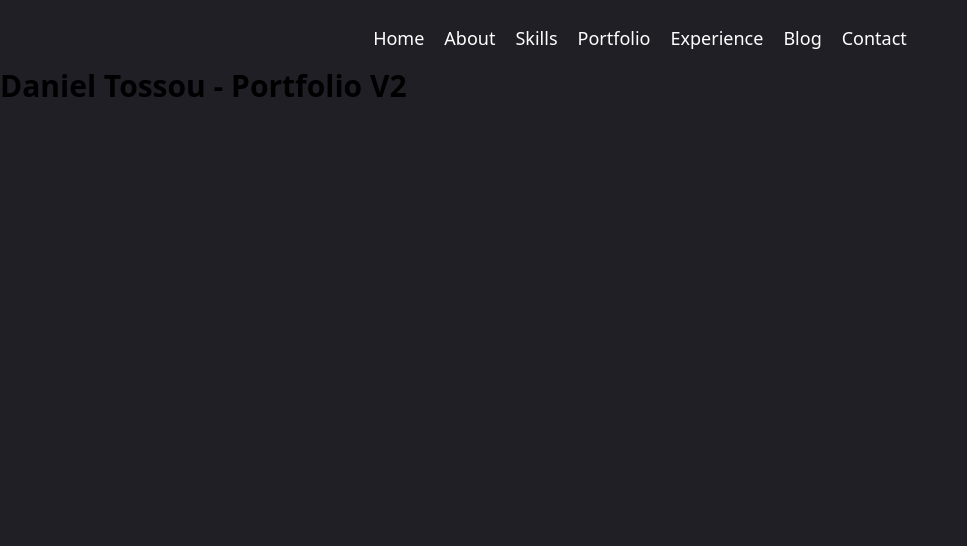
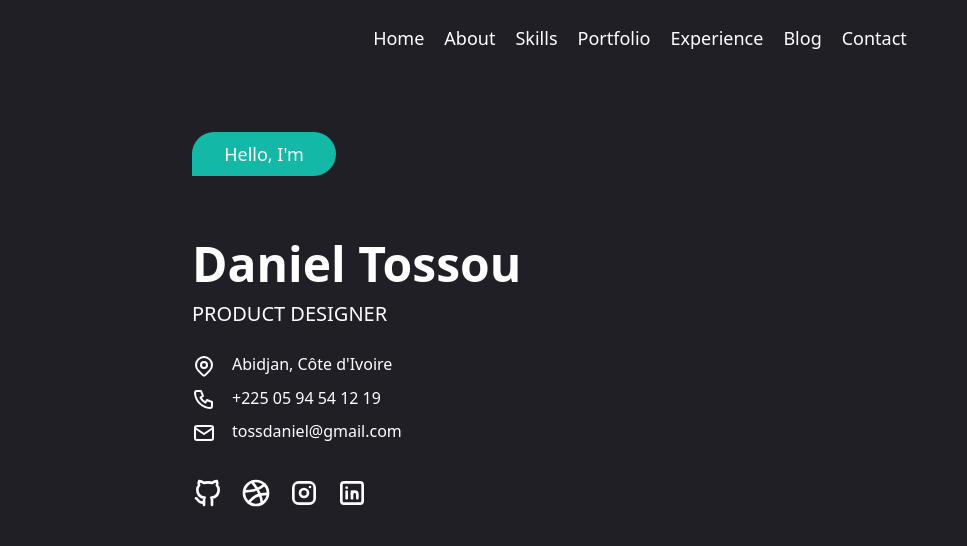
Before and after one commit to danthebest/portfolio_v2, a Gatsby site: page / in a window 1280 px wide. Shown: the whole page, without its empty margins (0-967 px from the left). Built offline with nearby package versions, Linux system fonts and the light colour scheme; Gatsby itself is replaced by a stand-in of ours.

Commit message:
Starting the header section Created the left part of Header

```diff
--- /dev/null
+++ b/src/components/Header.js
@@ -0,0 +1,167 @@
+import * as React from "react";
+
+const Header = () => {
+  return (
+    <div className="mt-20 text-white">
+      <div className="grid grid-cols-2 gap-4">
+        <div className="ml-48">
+          <div className="bg-teal-500 rounded-tl-full rounded-tr-full rounded-br-full py-2 w-36">
+            <p className="text-center font-medium text-lg">Hello, I'm</p>
+          </div>
+          <h1 className="mt-16 text-5xl font-semibold">Daniel Tossou</h1>
+          <p className="text-xl font-medium uppercase mt-3">Product Designer</p>
+          {/* Location */}
+          <div className="mt-6">
+            <svg
+              xmlns="http://www.w3.org/2000/svg"
+              className="icon icon-tabler icon-tabler-map-pin inline-block"
+              width="24"
+              height="24"
+              viewBox="0 0 24 24"
+              stroke-width="2"
+              stroke="currentColor"
+              fill="none"
+              stroke-linecap="round"
+              stroke-linejoin="round"
+            >
+              <path stroke="none" d="M0 0h24v24H0z" fill="none"></path>
+              <circle cx="12" cy="11" r="3"></circle>
+              <path d="M17.657 16.657l-4.243 4.243a2 2 0 0 1 -2.827 0l-4.244 -4.243a8 8 0 1 1 11.314 0z"></path>
+            </svg>
+            <p className="inline-block ml-4">Abidjan, Côte d'Ivoire</p>
+          </div>
+          {/* Phone number */}
+          <div className="mt-2">
+            <svg
+              xmlns="http://www.w3.org/2000/svg"
+              className="icon icon-tabler icon-tabler-phone inline-block"
+              width="24"
+              height="24"
+              viewBox="0 0 24 24"
+              stroke-width="2"
+              stroke="currentColor"
+              fill="none"
+              stroke-linecap="round"
+              stroke-linejoin="round"
+            >
+              <path stroke="none" d="M0 0h24v24H0z" fill="none"></path>
+              <path d="M5 4h4l2 5l-2.5 1.5a11 11 0 0 0 5 5l1.5 -2.5l5 2v4a2 2 0 0 1 -2 2a16 16 0 0 1 -15 -15a2 2 0 0 1 2 -2"></path>
+            </svg>
+            <p className="inline-block ml-4">+225 05 94 54 12 19</p>
+          </div>
+          {/* Email */}
+          <div className="mt-2">
+            <svg
+              xmlns="http://www.w3.org/2000/svg"
+              className="icon icon-tabler icon-tabler-mail inline-block"
+              width="24"
+              height="24"
+              viewBox="0 0 24 24"
+              stroke-width="2"
+              stroke="currentColor"
+              fill="none"
+              stroke-linecap="round"
+              stroke-linejoin="round"
+            >
+              <path stroke="none" d="M0 0h24v24H0z" fill="none"></path>
+              <rect x="3" y="5" width="18" height="14" rx="2"></rect>
+              <polyline points="3 7 12 13 21 7"></polyline>
+            </svg>
+            <p className="inline-block ml-4">tossdaniel@gmail.com</p>
+          </div>
+
+          {/* SOCIAL MEDIA SECTION */}
+          <div className="mt-8 space-x-4">
+            {/* Github */}
+            <div className="hover:border-b-white hover:border-b-4 hover:pb-1 inline-block hover:cursor-pointer">
+              <svg
+                xmlns="http://www.w3.org/2000/svg"
+                className="icon icon-tabler icon-tabler-brand-github inline-block"
+                width="32"
+                height="32"
+                viewBox="0 0 24 24"
+                stroke-width="2"
+                stroke="currentColor"
+                fill="none"
+                stroke-linecap="round"
+                stroke-linejoin="round"
+              >
+                <path stroke="none" d="M0 0h24v24H0z" fill="none"></path>
+                <path d="M9 19c-4.3 1.4 -4.3 -2.5 -6 -3m12 5v-3.5c0 -1 .1 -1.4 -.5 -2c2.8 -.3 5.5 -1.4 5.5 -6a4.6 4.6 0 0 0 -1.3 -3.2a4.2 4.2 0 0 0 -.1 -3.2s-1.1 -.3 -3.5 1.3a12.3 12.3 0 0 0 -6.2 0c-2.4 -1.6 -3.5 -1.3 -3.5 -1.3a4.2 4.2 0 0 0 -.1 3.2a4.6 4.6 0 0 0 -1.3 3.2c0 4.6 2.7 5.7 5.5 6c-.6 .6 -.6 1.2 -.5 2v3.5"></path>
+              </svg>
+            </div>
+
+            {/* Dribbble */}
+            <div className="hover:border-b-white hover:border-b-4 hover:pb-1 inline-block hover:cursor-pointer">
+              <svg
+                xmlns="http://www.w3.org/2000/svg"
+                className="icon icon-tabler icon-tabler-brand-dribbble inline-block"
+                width="32"
+                height="32"
+                viewBox="0 0 24 24"
+                stroke-width="2"
+                stroke="currentColor"
+                fill="none"
+                stroke-linecap="round"
+                stroke-linejoin="round"
+              >
+                <path stroke="none" d="M0 0h24v24H0z" fill="none"></path>
+                <circle cx="12" cy="12" r="9"></circle>
+                <path d="M9 3.6c5 6 7 10.5 7.5 16.2"></path>
+                <path d="M6.4 19c3.5 -3.5 6 -6.5 14.5 -6.4"></path>
+                <path d="M3.1 10.75c5 0 9.814 -.38 15.314 -5"></path>
+              </svg>
+            </div>
+
+            {/* Instagram */}
+            <div className="hover:border-b-white hover:border-b-4 hover:pb-1 inline-block hover:cursor-pointer">
+              <svg
+                xmlns="http://www.w3.org/2000/svg"
+                className="icon icon-tabler icon-tabler-brand-instagram inline-block"
+                width="32"
+                height="32"
+                viewBox="0 0 24 24"
+                stroke-width="2"
+                stroke="currentColor"
+                fill="none"
+                stroke-linecap="round"
+                stroke-linejoin="round"
+              >
+                <path stroke="none" d="M0 0h24v24H0z" fill="none"></path>
+                <rect x="4" y="4" width="16" height="16" rx="4"></rect>
+                <circle cx="12" cy="12" r="3"></circle>
+                <line x1="16.5" y1="7.5" x2="16.5" y2="7.501"></line>
+              </svg>
+            </div>
+
+            {/* LinkedIn */}
+            <div className="hover:border-b-white hover:border-b-4 hover:pb-1 inline-block hover:cursor-pointer">
+              <svg
+                xmlns="http://www.w3.org/2000/svg"
+                className="icon icon-tabler icon-tabler-brand-linkedin inline-block"
+                width="32"
+                height="32"
+                viewBox="0 0 24 24"
+                stroke-width="2"
+                stroke="currentColor"
+                fill="none"
+                stroke-linecap="round"
+                stroke-linejoin="round"
+              >
+                <path stroke="none" d="M0 0h24v24H0z" fill="none"></path>
+                <rect x="4" y="4" width="16" height="16" rx="2"></rect>
+                <line x1="8" y1="11" x2="8" y2="16"></line>
+                <line x1="8" y1="8" x2="8" y2="8.01"></line>
+                <line x1="12" y1="16" x2="12" y2="11"></line>
+                <path d="M16 16v-3a2 2 0 0 0 -4 0"></path>
+              </svg>
+            </div>
+          </div>
+        </div>
+        <div></div>
+      </div>
+    </div>
+  );
+};
+
+export default Header;
--- a/src/pages/index.js
+++ b/src/pages/index.js
@@ -1,12 +1,13 @@
 import * as React from "react";
 import Menu from "../components/Menu";
+import Header from "../components/Header";
 
 // markup
 const IndexPage = () => {
   return (
-    <div>
+    <div class="">
       <Menu />
-      <h1 className="text-3xl font-bold mt-4">Daniel Tossou - Portfolio V2</h1>
+      <Header />
     </div>
   );
 };
```
